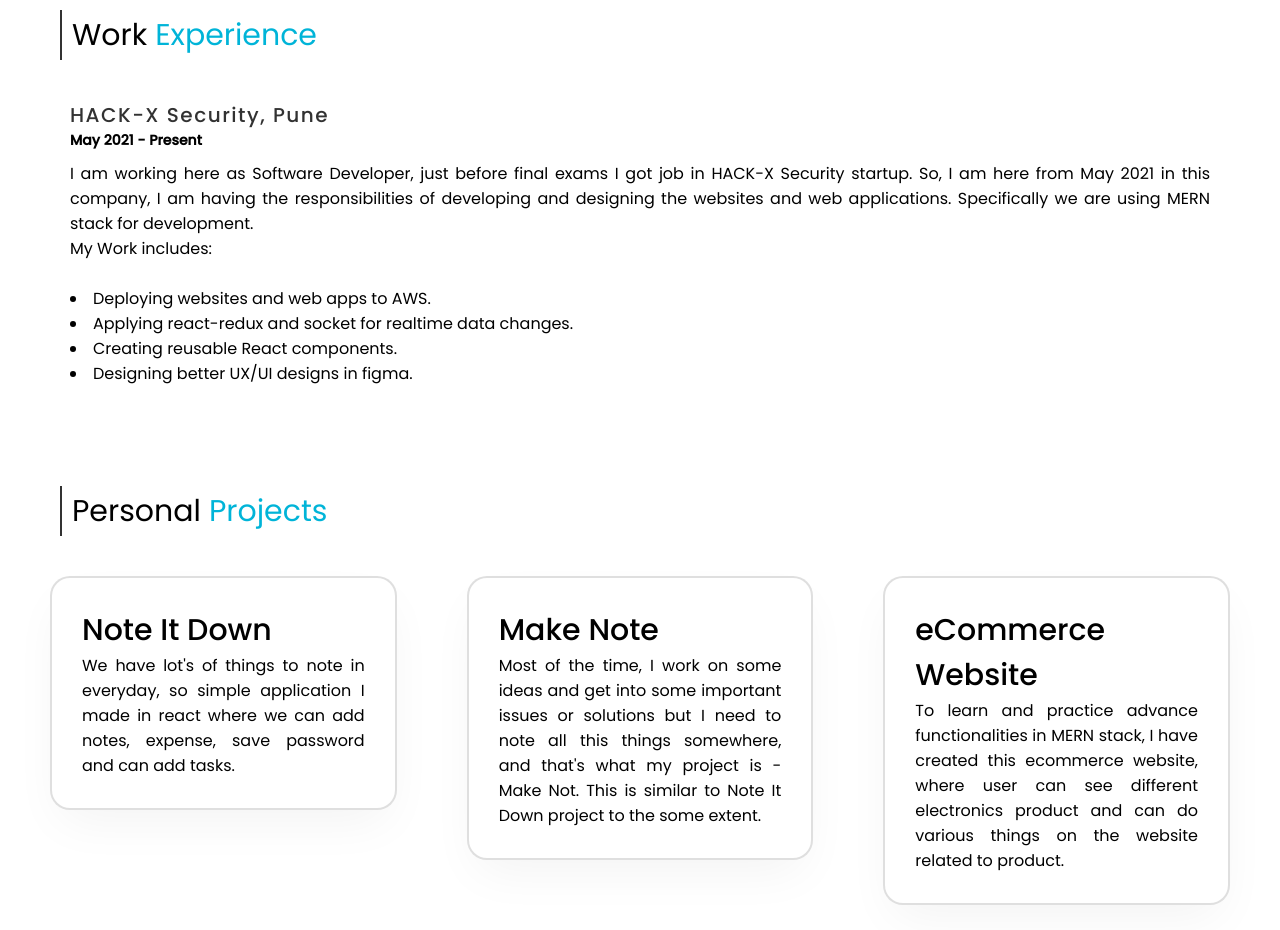
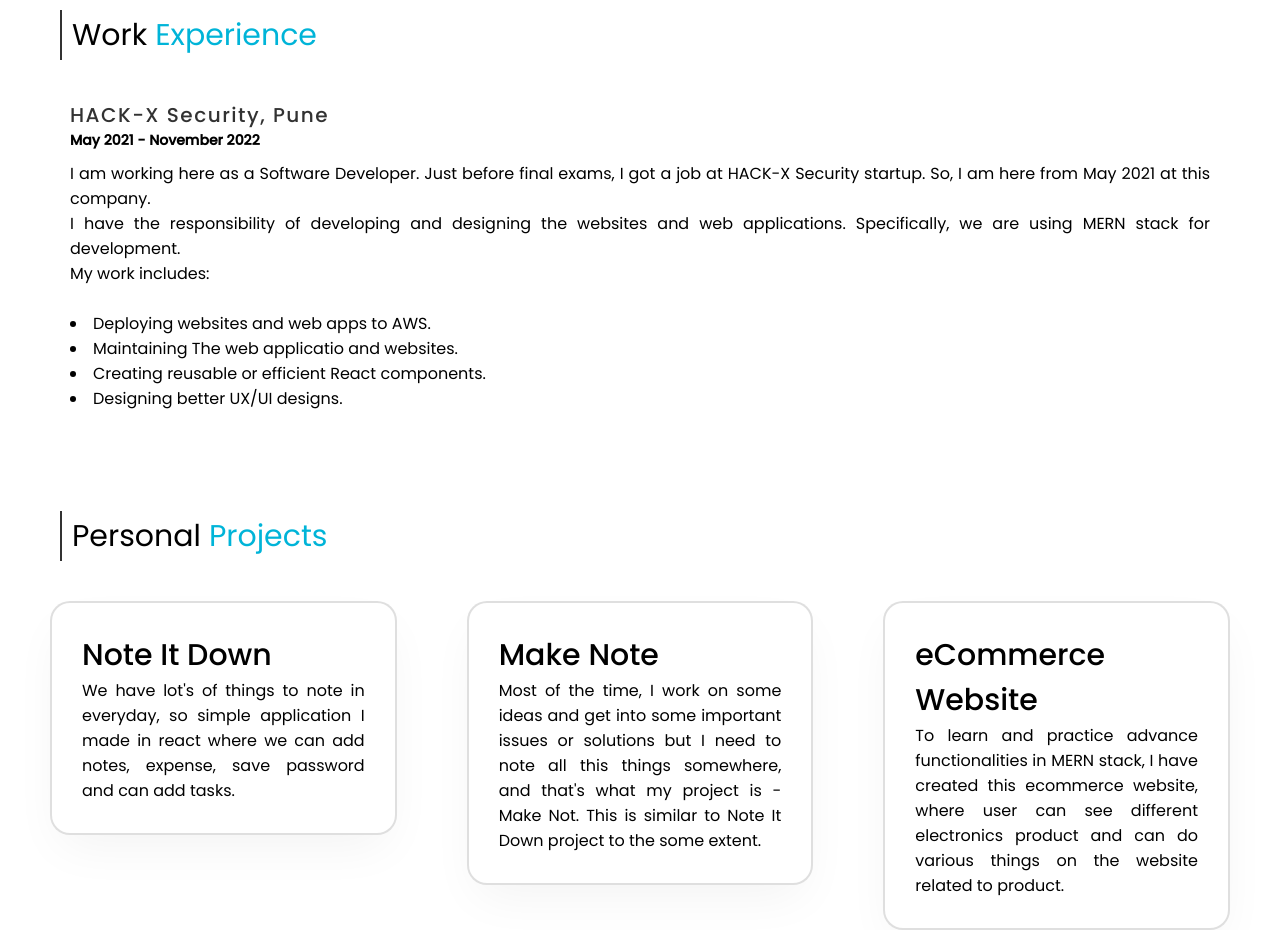
Before and after one commit to Kshirsagar-Govind/the-portfolio, a React (Create React App) app: page / in a window 1280 px wide. Shown: the part 1640-2570 px from the top of the page. Built offline with nearby package versions, Linux system fonts and the light colour scheme.

Commit message:
new udated portfolio

```diff
--- a/src/Components/ExperiencePage.jsx
+++ b/src/Components/ExperiencePage.jsx
@@ -20,22 +20,22 @@ function ExperiencePage() {
       </div>
       <div className="exp-section" data-aos="fade-in" data-aos-once="true">
         <h3>HACK-X Security, Pune</h3>
-        <h4>May 2021 - Present </h4>
+        <h4>May 2021 - November 2022</h4>
         <p>
-          I am working here as Software Developer, just before final exams I got
-          job in HACK-X Security startup. So, I am here from May 2021 in this
-          company, I am having the responsibilities of developing and designing
-          the websites and web applications. Specifically we are using MERN
-          stack for development. <br />
-          My Work includes: <br /> <br />
+          I am working here as a Software Developer. Just before final exams, I
+          got a job at HACK-X Security startup. So, I am here from May 2021 at
+          this company. <br /> I have the responsibility of developing and
+          designing the websites and web applications. Specifically, we are
+          using MERN stack for development. <br />
+          My work includes:<br /> <br />
           <u style={{ textDecoration: "none" }}>
             <li>Deploying websites and web apps to AWS.</li>
 
-            <li>Applying react-redux and socket for realtime data changes.</li>
+            <li>Maintaining The web applicatio and websites.</li>
 
-            <li>Creating reusable React components.</li>
+            <li>Creating reusable or efficient React components.</li>
 
-            <li>Designing better UX/UI designs in figma.</li>
+            <li>Designing better UX/UI designs.</li>
           </u>
         </p>
       </div>
```
